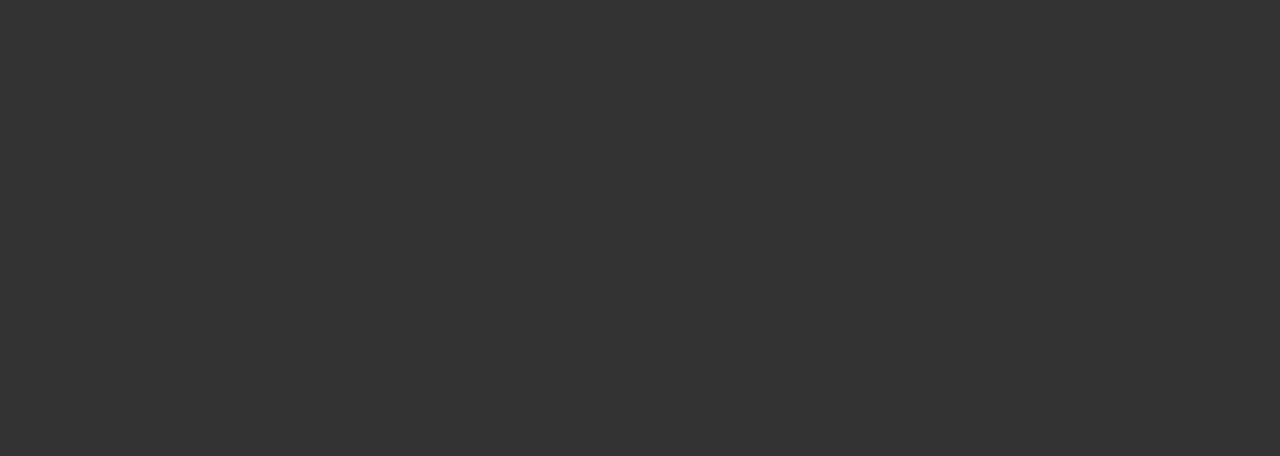
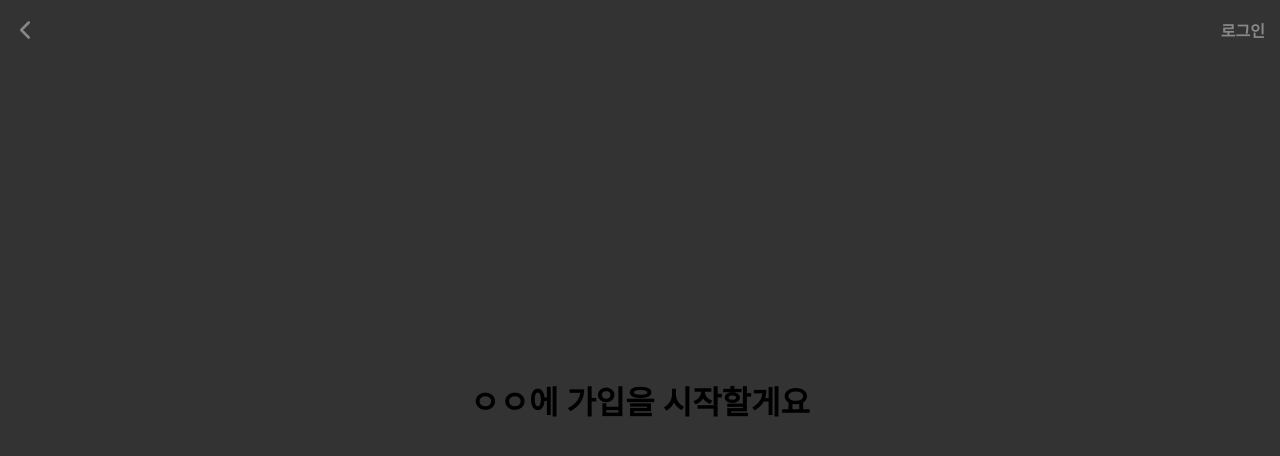
Before and after one commit to kiyoung92/chat, a React (Create React App) app in the folder client/: page /join in a window 1280 px wide. Before the commit this address had no page. Shown: the top 456 px of the page. Built offline with nearby package versions, Linux system fonts and the light colour scheme.

Commit message:
회원가입 화면 디자인

```diff
--- a/client/src/App.jsx
+++ b/client/src/App.jsx
@@ -1,14 +1,17 @@
 /** @jsxImportSource @emotion/react */
 import Main from "./Views/Main";
 import Auth from "./Views/Auth";
+import Join from "./Views/Join";
 import { BrowserRouter, Routes, Route } from 'react-router-dom';
 
 const App = () => {
+
   return (
     <BrowserRouter>
       <Routes>
-        <Route path="/" element={ <Main /> }></Route>
-        <Route path="/auth" element={ <Auth /> }></Route>
+        <Route path='/' element={ <Main /> }></Route>
+        <Route path='/auth' element={ <Auth /> }></Route>
+        <Route path='/join' element={ <Join /> }></Route>
       </Routes>
     </BrowserRouter>
   );
--- /dev/null
+++ b/client/src/Components/JoinBody.jsx
@@ -0,0 +1,9 @@
+const JoinBody = () => {
+    return (
+        <div>
+            <h1>ㅇㅇ에 가입을 시작할게요</h1>
+        </div>
+    )
+}
+
+export default JoinBody;
--- /dev/null
+++ b/client/src/Components/JoinFooter.jsx
@@ -0,0 +1,7 @@
+const JoinFooter = () => {
+    return (
+        <div></div>
+    )
+}
+
+export default JoinFooter;
--- /dev/null
+++ b/client/src/Components/JoinHeader.jsx
@@ -0,0 +1,20 @@
+/** @jsxImportSource @emotion/react */
+import { joinStyled } from './JoinStyled';
+import { ReactComponent as BackButton} from '../Images/back.svg';
+
+const JoinHeader = () => {
+    return (
+        <div css={ joinStyled.headerWrap }>
+            <div css={ joinStyled.headerLeft }>
+                <BackButton width='30px' height='30px' stroke='#888' alt="" />
+            </div>
+            <div css={ joinStyled.headerTitle }>
+            </div>
+            <div css={ joinStyled.headerRight }>
+                <p css={ joinStyled.headerLeftText }>로그인</p>
+            </div>
+        </div>
+    )
+}
+
+export default JoinHeader;
--- /dev/null
+++ b/client/src/Components/JoinStyled.jsx
@@ -0,0 +1,47 @@
+/** @jsxImportSource @emotion/react */
+import { css } from "@emotion/react"
+
+export const joinStyled = {
+    wrap: css`
+        display: flex;
+        height: 100%;
+        width: 100%;
+        justify-content: center;
+        align-items: center;
+        flex-direction: column;
+    `,
+    headerWrap: css`
+        height: 60px;
+        width: 100%;
+        position: absolute;
+        box-sizing: border-box;
+        top: 0;
+        display: flex;
+        padding: 0px 10px;
+        color: #888;
+    `,
+    headerRight: css`
+        display: flex;
+        justify-content: flex-end;
+        align-items: center;
+        flex: 0.2;
+        overflow: hidden;
+    `,
+    headerLeft: css`
+        display: flex;
+        justify-content: flex-start;
+        align-items: center;
+        flex: 0.2;
+        overflow: hidden;
+    `,
+    headerLeftText: css`
+        font-weight: bold;
+        padding-right: 5px;
+    `,
+    headerTitle: css`
+        display: flex;
+        flex: 0.6;
+        justify-content: center;
+        align-items: center;
+    `
+}
--- /dev/null
+++ b/client/src/Views/Join.jsx
@@ -0,0 +1,17 @@
+/** @jsxImportSource @emotion/react */
+import JoinHeader from "../Components/JoinHeader";
+import JoinBody from "../Components/JoinBody";
+import JoinFooter from "../Components/JoinFooter";
+import { joinStyled } from "../Components/JoinStyled";
+
+const Join = () => {
+    return (
+        <div css={ joinStyled.wrap }>
+            <JoinHeader />
+            <JoinBody />
+            <JoinFooter />
+        </div>
+    )
+}
+
+export default Join;
--- a/client/src/Views/Main.jsx
+++ b/client/src/Views/Main.jsx
@@ -11,6 +11,13 @@ const mainStyle = {
         width: 100%;
         height: 100%;
         background: #333;
+
+    `,
+    img: css`
+        position: absolute;
+        height: calc(100% - 400px);
+        bottom: calc(0% - (100% - 400px));
+        transition: 4s ease all;
         @keyframes fadeout {
             from {
                 opacity: 1;
@@ -19,13 +26,25 @@ const mainStyle = {
                 opacity: 0;
             }
         }
+
     `,
-    img: css`
+    appName: css`
         position: absolute;
-        height: calc(100% - 400px);
-        bottom: calc(0% - (100% - 400px));
-        transition: 4s ease all;
-
+        display: flex;
+        justify-content: center;
+        align-items: center;
+        color: #fff;
+        width: 100%;
+        height: 100%;
+        opacity: 0;
+        @keyframes fadein {
+            from {
+                opacity: 0;
+            }
+            to {
+                opacity: 1;
+            }
+        }
     `
 }
 
@@ -33,15 +52,17 @@ const Main = () => {
     const navigator = useNavigate();
     const wrap = useRef(null);
     const img = useRef(null);
+    const appName = useRef(null);
 
     const rocketLauncher = () => {
-        img.current.style.bottom = `calc(0% - (100% - 400px - ${ img.current.offsetHeight + wrap.current.offsetHeight }px))`;
+        img.current.style.bottom = `calc(0% -  (100% - 400px - ${ (img.current.offsetHeight + wrap.current.offsetHeight) / 2 }px))`
 
         setTimeout(() => {
-            wrap.current.style.animation = `fadeout 3s`;
+            appName.current.style.animation = `fadein 3s`;
+            img.current.style.animation = `fadeout 3s`;
         }, 1000);
         setTimeout(() => {
-            navigator('/auth');
+            navigator('/join');
         }, 3600)
     }
 
@@ -54,6 +75,9 @@ const Main = () => {
     return (
         <div css={ mainStyle.wrap } ref={ wrap }>
             <img src={ Rocket } alt="" css={ mainStyle.img } ref={ img } />
+            <div css={ mainStyle.appName } ref={ appName }>
+                <h1>TEST</h1>
+            </div>
         </div>
     )
 }
```
Also changed, not shown: client/src/Images/back.svg (added), client/src/Images/setting.svg (added).
